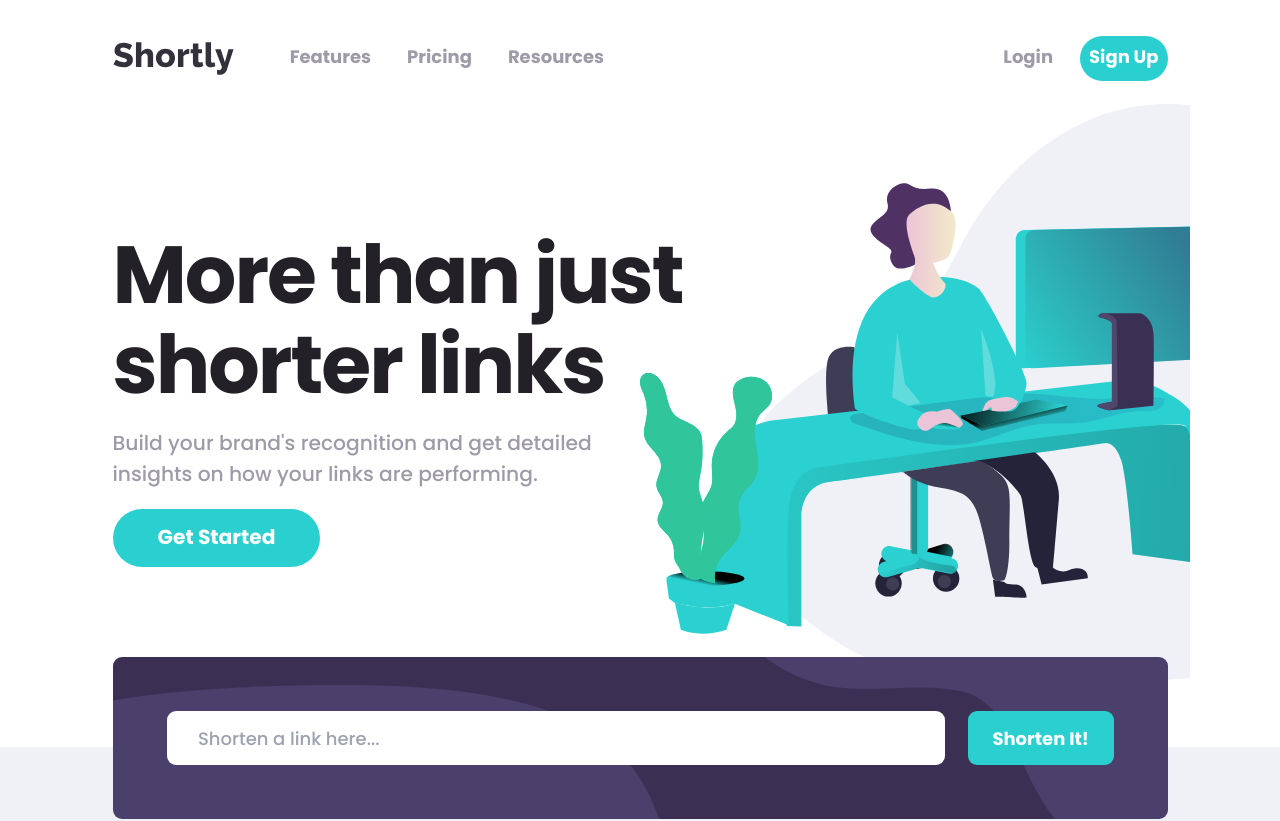
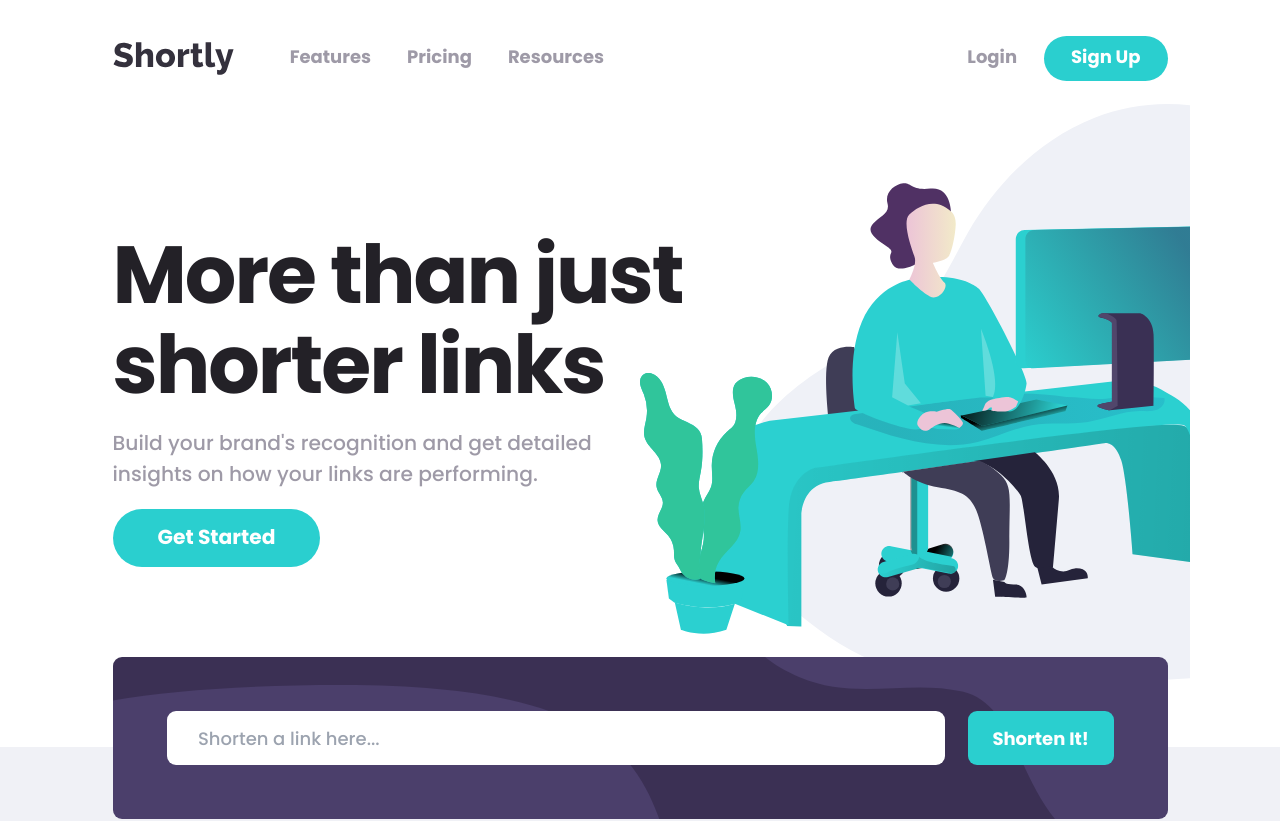
Before and after one commit to kensparby/fem-url-shortener, a Next.js app: page / in a window 1280 px wide. Shown: the top 821 px of the page. Built offline with nearby package versions, Linux system fonts and the light colour scheme.

Commit message:
Bigger sign up button

```diff
--- a/app/components/Header.jsx
+++ b/app/components/Header.jsx
@@ -22,7 +22,7 @@ export default function Header() {
             <li className="flex text-n-violet-gray font-bold"><a href={null} className="inline-flex pb-1 items-center cursor-pointer hover:text-n-violet-vdark px-2">Pricing</a></li>
             <li className="flex text-n-violet-gray font-bold"><a href={null} className="inline-flex pb-1 items-center cursor-pointer hover:text-n-violet-vdark px-2">Resources</a></li>
             <li className="flex text-n-violet-gray font-bold ml-auto"><a href={null} className="inline-flex pb-1 items-center cursor-pointer hover:text-n-violet-vdark px-2">Login</a></li>
-            <li className="flex text-n-violet-gray font-bold"><a href={null} className="inline-flex pb-1 items-center cursor-pointer px-2 bg-p-cyan rounded-full hover:saturate-50 hover:brightness-150 active:filter-none focus:saturate-50 focus:brightness-150 text-white">Sign Up</a></li>
+            <li className="flex text-n-violet-gray font-bold"><a href={null} className="inline-flex pb-1 items-center cursor-pointer px-6 bg-p-cyan rounded-full hover:saturate-50 hover:brightness-150 active:filter-none focus:saturate-50 focus:brightness-150 text-white">Sign Up</a></li>
           </ul>
         </nav>
         <i onClick={handleMenuToggle} className="hamburger text-2xl text-n-violet-gray md:hidden">
```
